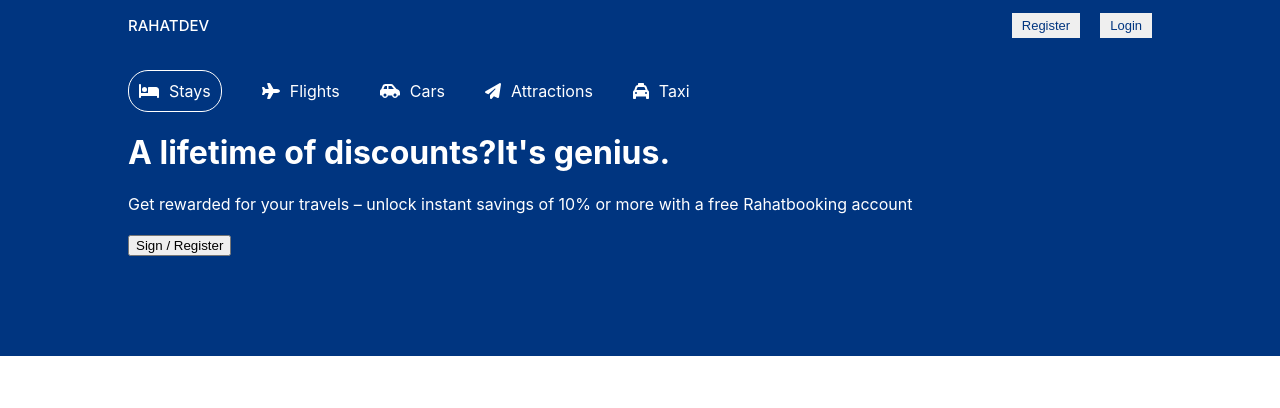
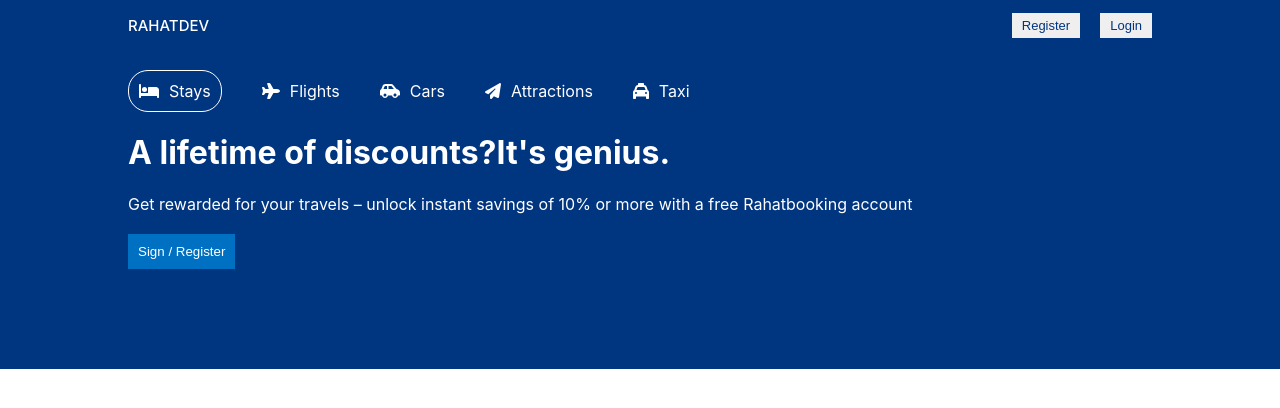
Before and after one commit to bellicose77/booking-app-clientside, a React (Create React App) app: page / in a window 1280 px wide. Shown: the top 408 px of the page. Built offline with nearby package versions, Linux system fonts and the light colour scheme.

Commit message:
header section done

```diff
--- a/src/components/Header/Header.css
+++ b/src/components/Header/Header.css
@@ -27,3 +27,11 @@ gap:40px;
 .headerDesc{
     margin: 20px 0px;
 }
+.headerBtn{
+    background-color: #0071c2;
+    color: white;
+    font-weight: 500;
+  border: none;
+  padding: 10px;
+  cursor: pointer;
+}
```
